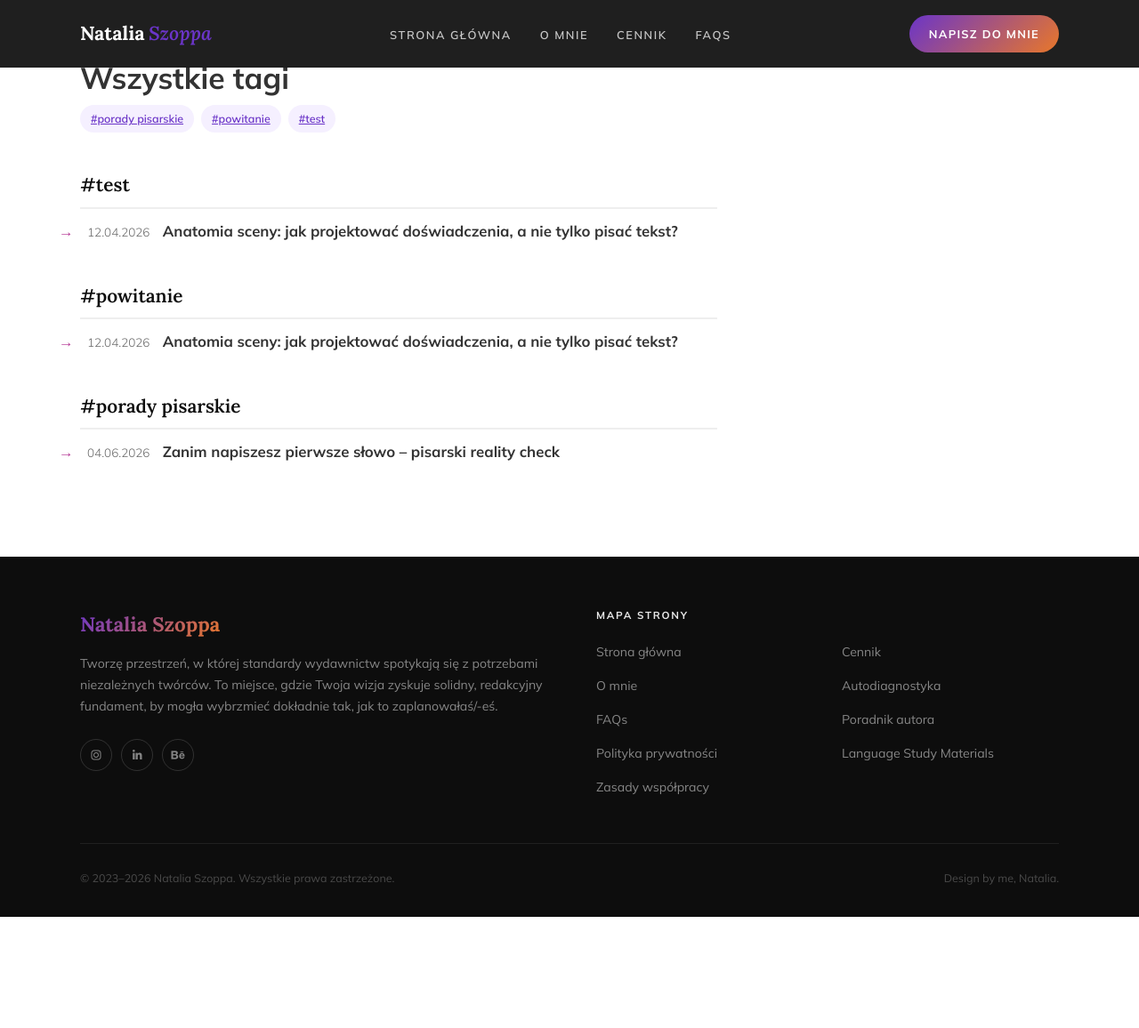
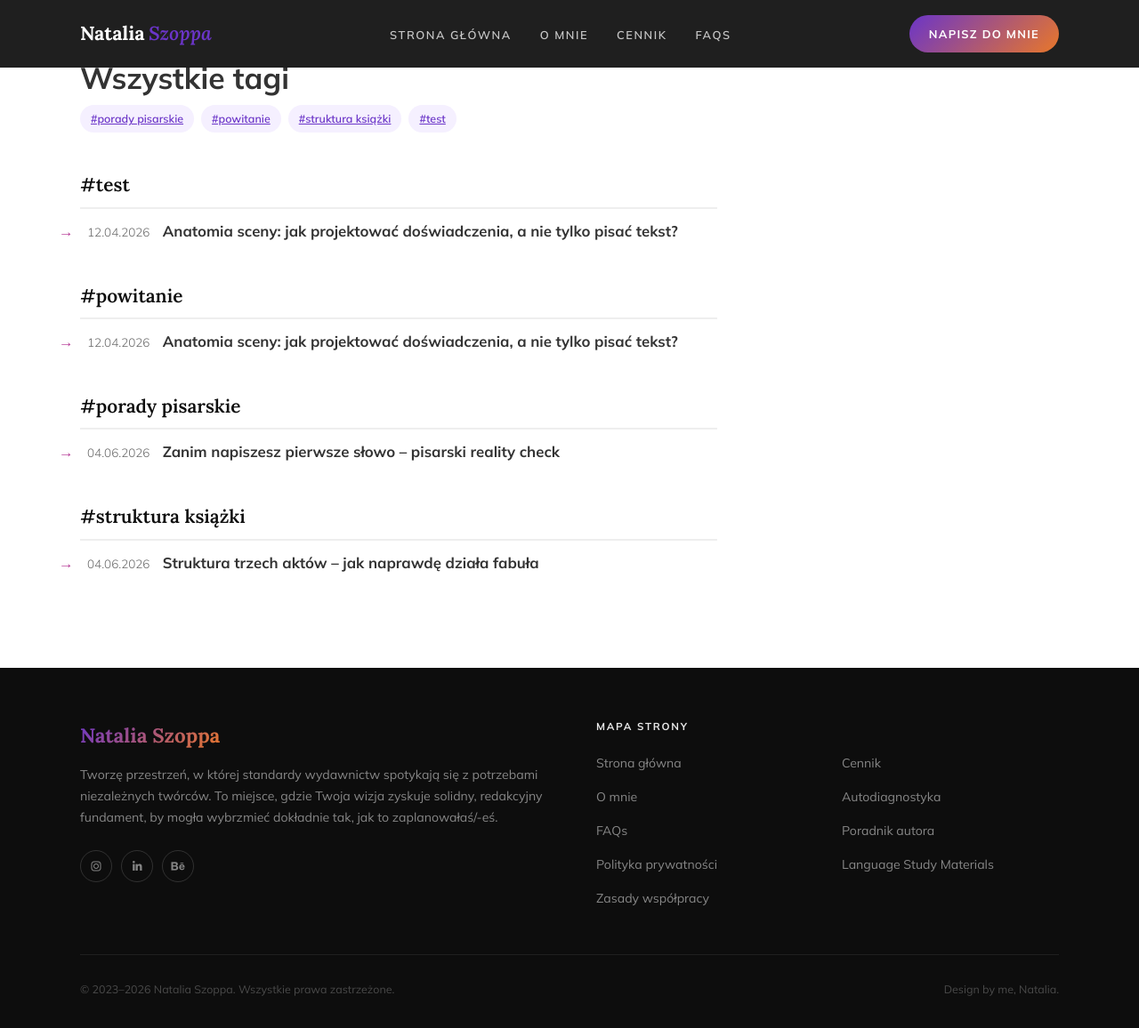
Before and after one commit to Bonnie00726/nataliaszoppa, a Jekyll site: the page built from tagi.html, in a window 1280 px wide and 1156 px high. Shown: the whole window at 89% size. Built offline with Jekyll 4.4.1, drawn with Linux system fonts in a browser that asks for light colours.

Commit message:
Update 2026-06-04-struktura-trzech-aktow.md

```diff
--- a/_posts/2026-06-04-struktura-trzech-aktow.md
+++ b/_posts/2026-06-04-struktura-trzech-aktow.md
@@ -4,6 +4,7 @@
 date: 2026-06-04 23:30:00 +0200
 author: Natalia Szoppa
 image: https://images.unsplash.com/photo-1638802538115-041e14d28d6a
+tags: [struktura książki]
 ---
 
 Trójaktowa budowa fabuły należy do najstarszych modeli dramaturgicznych. Akt I zawiązuje konflikt, akt II go rozwija i piętrzy, akt III – rozwiązuje. Mechanizm wydaje się prosty, jednak właśnie z tego powodu bywa stosowany błędnie.
```
